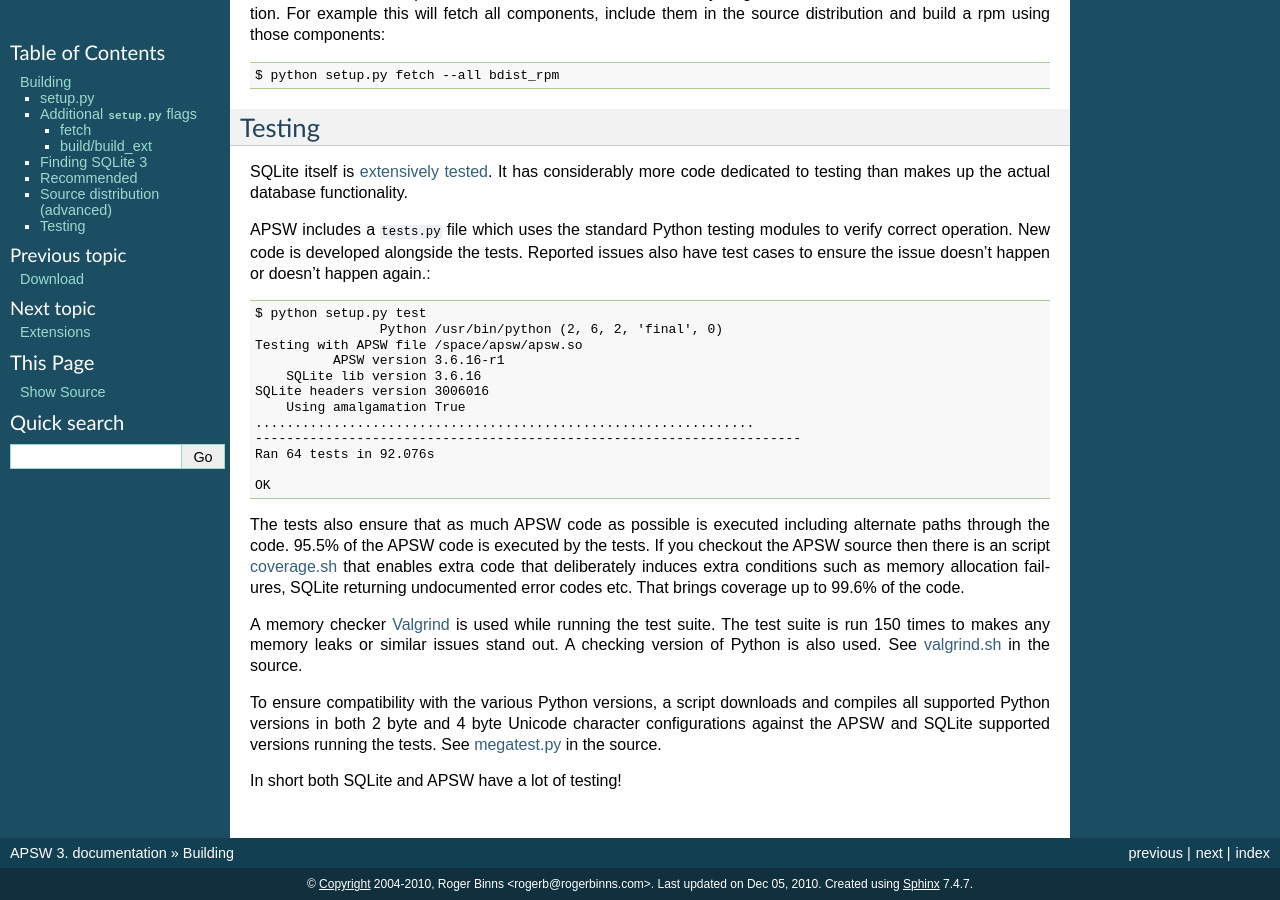
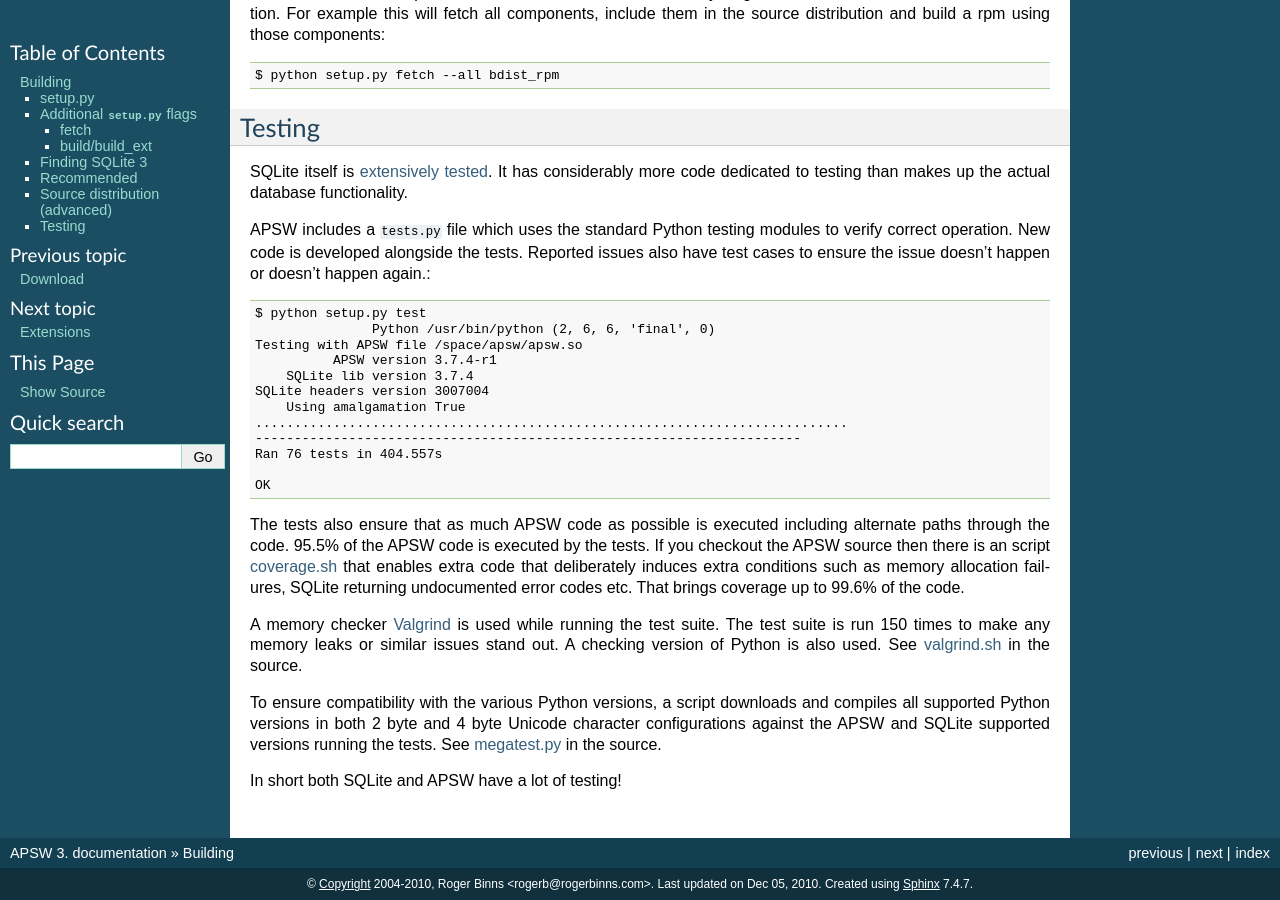
Before and after one commit to rogerbinns/apsw, a Sphinx documentation site: the page built from doc/build.rst, in a window 1280 px wide and 900 px high, scrolled down 4097 px. Built offline with Sphinx 7.4.7, drawn with Linux system fonts in a browser that asks for light colours; pages that are not in the unit, such as notebooks, are missing from menus; the version number is read from the project's files by our own code.

Commit message:
Update test run example in doc and typo

```diff
--- a/doc/build.rst
+++ b/doc/build.rst
@@ -317,15 +317,15 @@ alongside the tests. Reported issues also have test cases to ensure
 the issue doesn't happen or doesn't happen again.::
 
   $ python setup.py test
-                  Python /usr/bin/python (2, 6, 2, 'final', 0)
+                 Python /usr/bin/python (2, 6, 6, 'final', 0)
   Testing with APSW file /space/apsw/apsw.so
-            APSW version 3.6.16-r1
-      SQLite lib version 3.6.16
-  SQLite headers version 3006016
+            APSW version 3.7.4-r1
+      SQLite lib version 3.7.4
+  SQLite headers version 3007004
       Using amalgamation True
-  ................................................................
+  ............................................................................
   ----------------------------------------------------------------------
-  Ran 64 tests in 92.076s
+  Ran 76 tests in 404.557s
 
   OK
 
@@ -339,7 +339,7 @@ such as memory allocation failures, SQLite returning undocumented
 error codes etc. That brings coverage up to 99.6% of the code.
 
 A memory checker `Valgrind <http://valgrind.org>`_ is used while
-running the test suite. The test suite is run 150 times to makes any
+running the test suite. The test suite is run 150 times to make any
 memory leaks or similar issues stand out. A checking version of Python
 is also used.  See `valgrind.sh
 <http://code.google.com/p/apsw/source/browse/tools/valgrind.sh>`_
```
